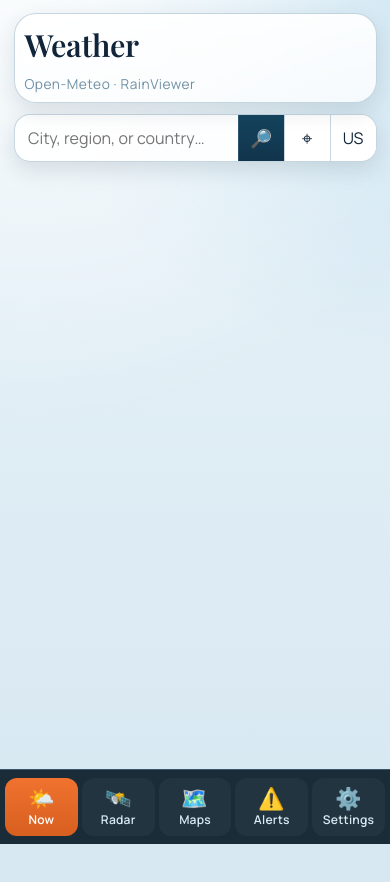
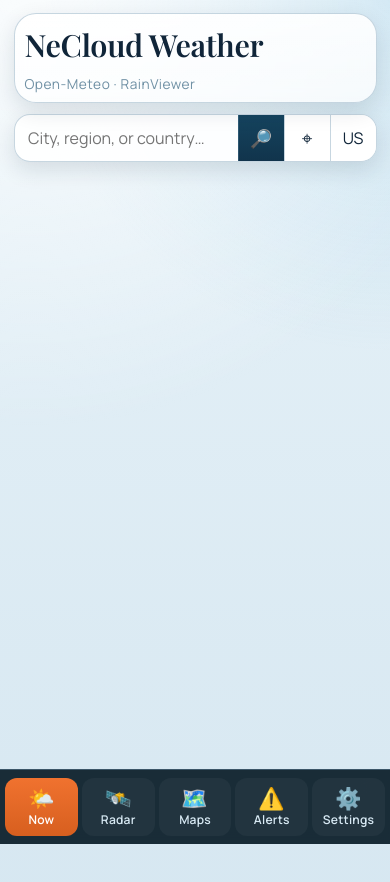
Before and after one commit to nmemmert/weather, a website: page app/public/index.html in a window 390 px wide. Drawn offline with nearby package versions, Linux system fonts and the light colour scheme; no server answers.

Commit message:
Rename app to NeCloud Weather and add iPhone/PWA PNG icons

```diff
--- a/app/public/index.html
+++ b/app/public/index.html
@@ -3,14 +3,15 @@
 <head>
 <meta charset="UTF-8">
 <meta name="viewport" content="width=device-width, initial-scale=1.0, viewport-fit=cover">
-<title>Weather</title>
+<title>NeCloud Weather</title>
 <link rel="manifest" href="/manifest.json">
-<link rel="apple-touch-icon" href="/icons/icon.svg">
+<link rel="icon" type="image/png" sizes="192x192" href="/icons/icon-192.png">
+<link rel="apple-touch-icon" sizes="180x180" href="/icons/apple-touch-icon.png">
 <meta name="theme-color" content="#f5f2ec" media="(prefers-color-scheme: light)">
 <meta name="theme-color" content="#191510" media="(prefers-color-scheme: dark)">
 <meta name="apple-mobile-web-app-capable" content="yes">
 <meta name="apple-mobile-web-app-status-bar-style" content="black-translucent">
-<meta name="apple-mobile-web-app-title" content="Weather">
+<meta name="apple-mobile-web-app-title" content="NeCloud Weather">
 <meta name="mobile-web-app-capable" content="yes">
 <link rel="preconnect" href="https://fonts.googleapis.com">
 <link href="https://fonts.googleapis.com/css2?family=Manrope:wght@400;500;600;700&family=Playfair+Display:wght@500;600&display=swap" rel="stylesheet">
@@ -21,7 +22,7 @@
 <div class="app">
 
   <header class="masthead">
-    <h1>Weather</h1>
+    <h1>NeCloud Weather</h1>
     <span class="tagline">Open-Meteo · RainViewer</span>
   </header>
 
```
Also changed, not shown: app/public/icons/apple-touch-icon.png (added), app/public/icons/icon-192.png (added), app/public/icons/icon-512.png (added), app/public/manifest.json.
